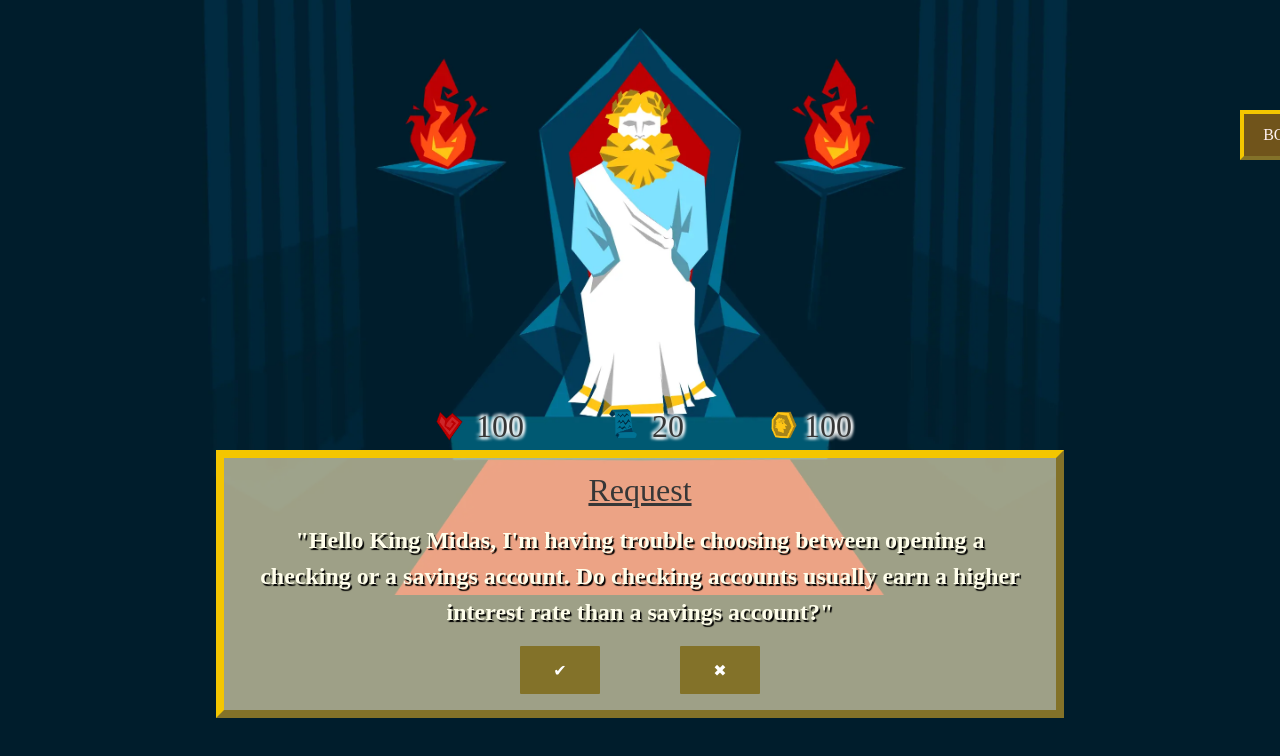
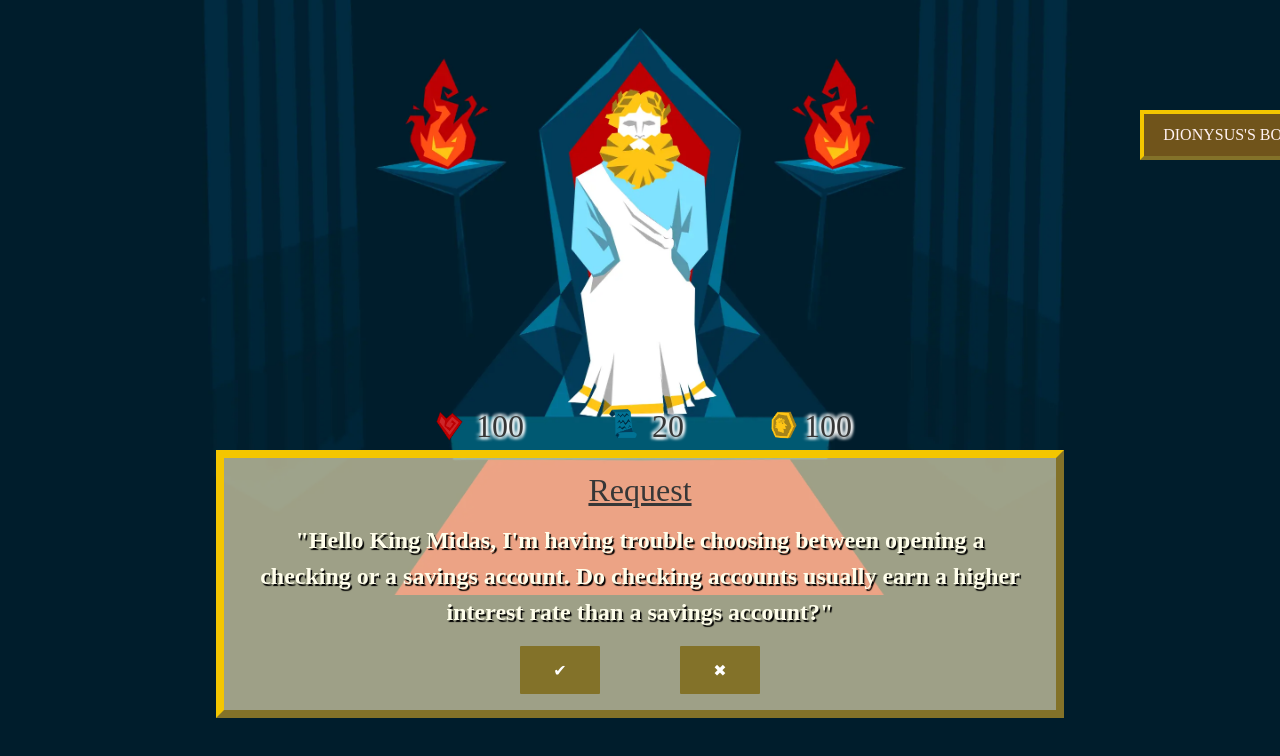
Before and after one commit to sgjohnson455/Hackillinois-2025-Golden-Decisions, a React (Vite) app in the folder my-react-app/: page /maingame in a window 1280 px wide. Shown: the top 756 px of the page. Built offline with nearby package versions, Linux system fonts and the light colour scheme; a web font is replaced by a local one.

Commit message:
changed book to be more descriptive button

```diff
--- a/my-react-app/src/components/Book.jsx
+++ b/my-react-app/src/components/Book.jsx
@@ -3,15 +3,15 @@ import styles from './Book.module.css';
 
 export default function Book() {
 
-    function openBook({url='https://drive.google.com/file/d/13aUvdF5YABblhYzETMN3uIkw-wMMv22L/view?usp=sharing', windowName = '_blank'}) {
+    function openBook({ url = 'https://drive.google.com/file/d/13aUvdF5YABblhYzETMN3uIkw-wMMv22L/view?usp=sharing', windowName = '_blank' }) {
         // const handleClick = () => {
-            window.open(url, windowName);
+        window.open(url, windowName);
         // };
     }
 
     return (
         <>
-            <button className={styles.button} onClick={openBook}>BOOK</button>
+            <button className={styles.button} onClick={openBook}>DIONYSUS'S BOOK</button>
         </>
     )
 }
--- a/my-react-app/src/components/Book.module.css
+++ b/my-react-app/src/components/Book.module.css
@@ -6,7 +6,7 @@
     background-color: #f3960a75;
     border: solid 0.3rem;
     border-color: #f4c600 #837229 #837229 #f4c600;
-    transform: translate(600px, -100px);
+    transform: translate(500px, -100px);
     border-radius: 0px;
 }
 
```
